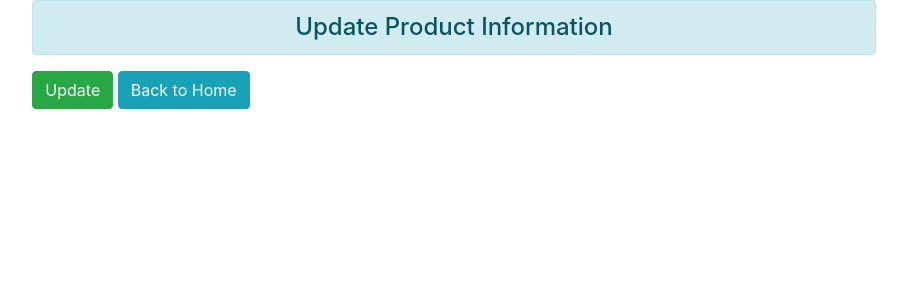
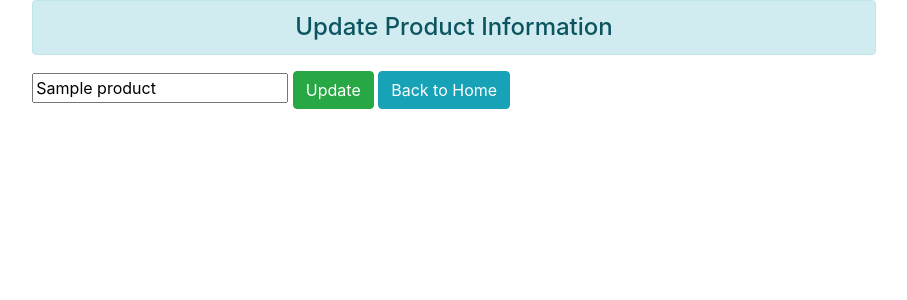
Before and after one commit to samratiam/Inventory-Management-System, a Flask app: template templates/update.html in a window 1280 px wide. Shown: the top 300 px of the page, without its empty margins (186-1093 px from the left). Run offline with Flask 2, Linux system fonts and the light colour scheme; the template is opened without the code that fills it: most values are stand-ins (such as "Sample title", 1, 10 or a date in 2020); parts of the project's set-up code (start-up, migrations or seed data) failed here and were passed over; some libraries are stand-ins or nearby versions.

Commit message:
Update and delete product by oid

```diff
--- a/app.py
+++ b/app.py
@@ -5,6 +5,7 @@ from flask_cors import CORS, cross_origin
 import json
 from user.routes import *
 import os
+from bson import ObjectId
 # from user import routes
 
 template_dir = os.path.abspath('./templates/')
@@ -30,12 +31,12 @@ def retrieveAll():
         holder.append(i)
 
 
-@app.route('/<name>/', methods = ['GET'])
-@cross_origin()
-def retrieveFromName(name):
+@app.route('/retrieveData/<oid>/', methods = ['GET'])
+# @cross_origin()
+def retrieveData(oid):
     productCollection = mongo.db.product
-    data = productCollection.find_one({"name" : name},{'_id':0})
-    return jsonify(data)
+    product = productCollection.find_one({"_id" : ObjectId(oid)})
+    return render_template('update.html',product=product)
 
 @app.route('/postData/', methods = ['POST'])
 def postData():
@@ -56,20 +57,20 @@ def postData():
     # return jsonify({'name' : name, 'price' : price, 'quantity' : quantity,'brand':brand,'date':date})
     return redirect(url_for('index'))
 
-@app.route('/deleteData/<name>/')
-def deleteData(name):
+@app.route('/deleteData/<oid>/')
+def deleteData(oid):
     productCollection = mongo.db.product
-    productCollection.delete_one({'name' :name})
+    productCollection.delete_one({'_id' :ObjectId(oid)})
     return redirect(url_for('index'))
 
-# @app.route('/update/<oid>/', methods = ['PUT'])
-# def updateData(oid):
-#     productCollection = mongo.db.product
-#     productName = productCollection.find_one({'oid':})
-#     updatedName = request.form.get('product_name')
-#     productCollection.update_one({'oid':oid}, {"$set" : {'name' : updatedName}})
-#     return redirect(url_for('index'))
-    # return redirect(url_for('retrieveAll'))
+@app.route('/updateData/<oid>/',methods=['GET','POST'])
+def updateData(oid):
+    productCollection = mongo.db.product
+    product = productCollection.find_one({'oid':ObjectId(oid)})
+    updatedName = request.form.get('product_name')
+    productCollection.update_one({"_id":ObjectId(oid)}, {"$set" : {'name' : updatedName}})
+    return render_template('update.html',product=product)
+    # return redirect(url_for('index'))
 
 
 if __name__ == '__main__':
--- a/templates/update.html
+++ b/templates/update.html
@@ -8,9 +8,12 @@
 <div class="row">
 	<div class="col-sm-8 offset-2">
 		<h4 class="text-center alert alert-info">Update Product Information</h4>
-		<form action="" method="post">
+		<form action="{{url_for('updateData',oid=product._id)}}" method="post">
+			<input type="text" name="product_name" value="{{product.name}}" />
 			<input type="submit" class="btn btn-success" value="Update" />
 			<a href="/dashboard" class="btn btn-info">Back to Home</a>
 		</form>
 	</div>
 </div>
+
+<!--{{url_for('updateData',oid=product.id_)}}-->
```
Also changed, not shown: templates/dashboard.html (+6 -2 lines).
